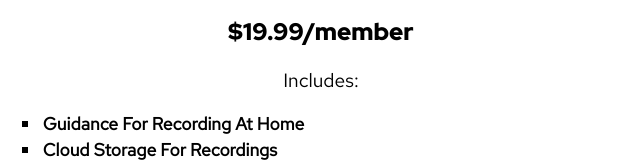
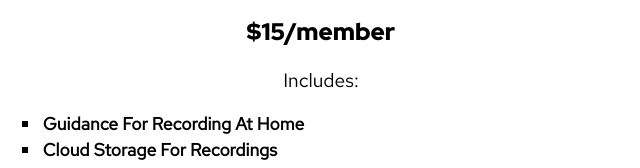
Before and after one commit to kyuhochoilee/arksproductions, a plain HTML site: page pricing.html in a window 1280 px wide. Shown: the part 485-653 px from the top of the page, 319-959 px from the left. Drawn offline with Linux system fonts and the light colour scheme.

Commit message:
changed video

```diff
--- a/pricing.html
+++ b/pricing.html
@@ -60,7 +60,7 @@
         <i>
             <p class="sample" align="center">SAMPLE QUOTE: <br> A Cappella Group, 3 Minute Song</p>
         </i>
-        <h2>$19.99/member</h2>
+        <h2>$15/member</h2>
         <p class="subheader">Includes:</p>
         <ul class="includes">
             <li class="includedfeature">Guidance For Recording At Home</li>
```
Also changed, not shown: index.html (+1 -1 lines), 1 other file.
